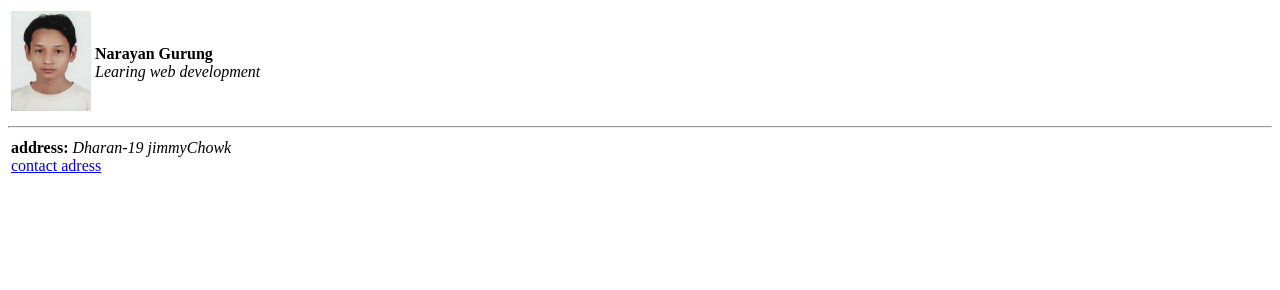
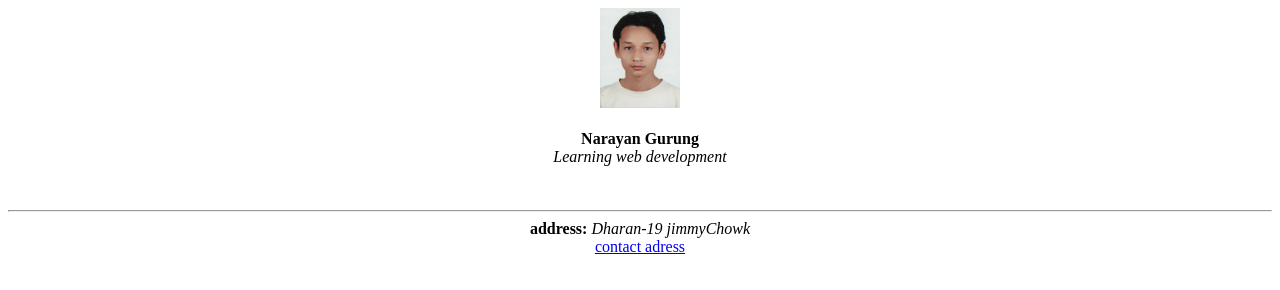
Before and after one commit to narangrg443/cv.github.io, a plain HTML site: page index.html in a window 1280 px wide. Drawn offline with Linux system fonts and the light colour scheme.

Commit message:
update index.html

```diff
--- a/index.html
+++ b/index.html
@@ -6,33 +6,48 @@
     <meta name="description" content="Personal bio data">
     <meta name="viewport" content="width=device-width,initial-scale=1.0">
     <title></title>
-    <style>
 
 
-    </style>
+
+  <style>
+div{
+  text-align:center;
+  align-items:center;
+}
+.name{
+
+}
+
+  </style>
   </head>
   <body>
-    <table>
-      <tr>
-        <td>
-           <img src="naran.jpg"  width="80" height="100"/><br>
-         </td>
-           <td>
-           <strong>Narayan Gurung</strong></br>
 
 
-      <em>Learing web development</em>
-      </td>
-      </tr>
-      </table>
-    <hr>
-    <table>
-      <td>
-    <strong>address:</strong> <em>Dharan-19 jimmyChowk</em></br>
-    <a href="contact.html">contact adress</a>
-    </td>
-    </table>
+
+     <div>
+
+             <img src="naran.jpg"  width="80" height="100"/><br><br>
+
+             <strong class="name">Narayan Gurung</strong><br>
+
+
+             <em>Learning web development</em><br>
+    </div>
+  <br><br>
+    <hr class="h1">
+
+      <div>
+    <strong>address:</strong> <em>Dharan-19 jimmyChowk</em><br>
+    <a href="contact.html" class="a1">contact adress</a>
+  </div>
+
+
+
 <!-- this code has been changed from  acode editor
-https://narangrg443.github.io/cv.github.io/-k-->
+https://narangrg443.github.io/cv.github.io/-->
+
+
+
+
   </body>
 </html>
```
